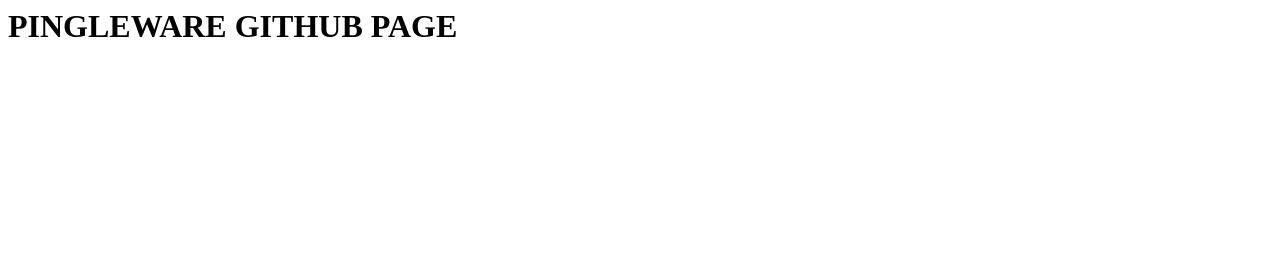
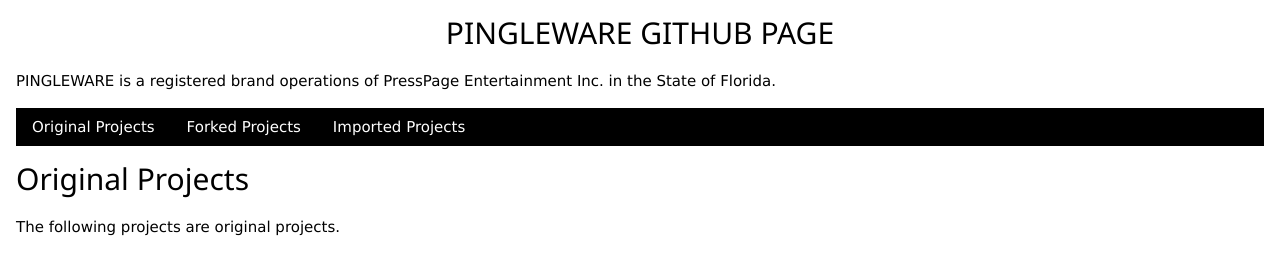
Before and after one commit to pingleware/pingleware.github.io, a plain HTML site: page index.html in a window 1280 px wide. Drawn offline with nearby package versions, Linux system fonts and the light colour scheme.

Commit message:
updated index.html

```diff
--- a/index.html
+++ b/index.html
@@ -1 +1,43 @@
-<h1>PINGLEWARE GITHUB PAGE</h1>
+<!DOCTYPE html>
+<html>
+    <head>
+        <title>PINGLEWARE GITHUB PAGE</title>
+        <meta name="viewport" content="width=device-width, initial-scale=1">
+
+        <link rel="stylesheet" href="https://www.w3schools.com/w3css/4/w3.css">
+    </head>
+    <body>
+        <div class="w3-container">
+            <h2 class="w3-center">PINGLEWARE GITHUB PAGE</h2>
+            <p>PINGLEWARE is a registered brand operations of PressPage Entertainment Inc. in the State of Florida.</p>
+            <div class="w3-bar w3-black">
+                <button class="w3-bar-item w3-button" onclick="openTab('Original')">Original Projects</button>
+                <button class="w3-bar-item w3-button" onclick="openTab('Forked')">Forked Projects</button>
+                <button class="w3-bar-item w3-button" onclick="openTab('Imported')">Imported Projects</button>
+            </div>
+            <div id="Original" class="codetypes">
+                <h2>Original Projects</h2>
+                <p>The following projects are original projects.</p>
+            </div>
+            <div id="Forked" class="codetypes" style="display:none">
+                <h2>Forked Projects</h2>
+                <p>The following projects have been forked from other projects.</p>
+            </div>
+            <div id="Imported" class="codetypes" style="display:none">
+                <h2>Imported Projects</h2>
+                <p>The following projects have been imported from other respositories.</p>
+            </div>
+        </div>
+        <!-- JavaScript -->
+        <script type="text/javascript">
+            function openTab(tabName) {
+                var i;
+                var x = document.getElementsByClassName("codetypes");
+                for (i = 0; i < x.length; i++) {
+                    x[i].style.display = "none";
+                }
+                document.getElementById(tabName).style.display = "block";
+            }
+        </script>
+    </body>
+</html>
```
